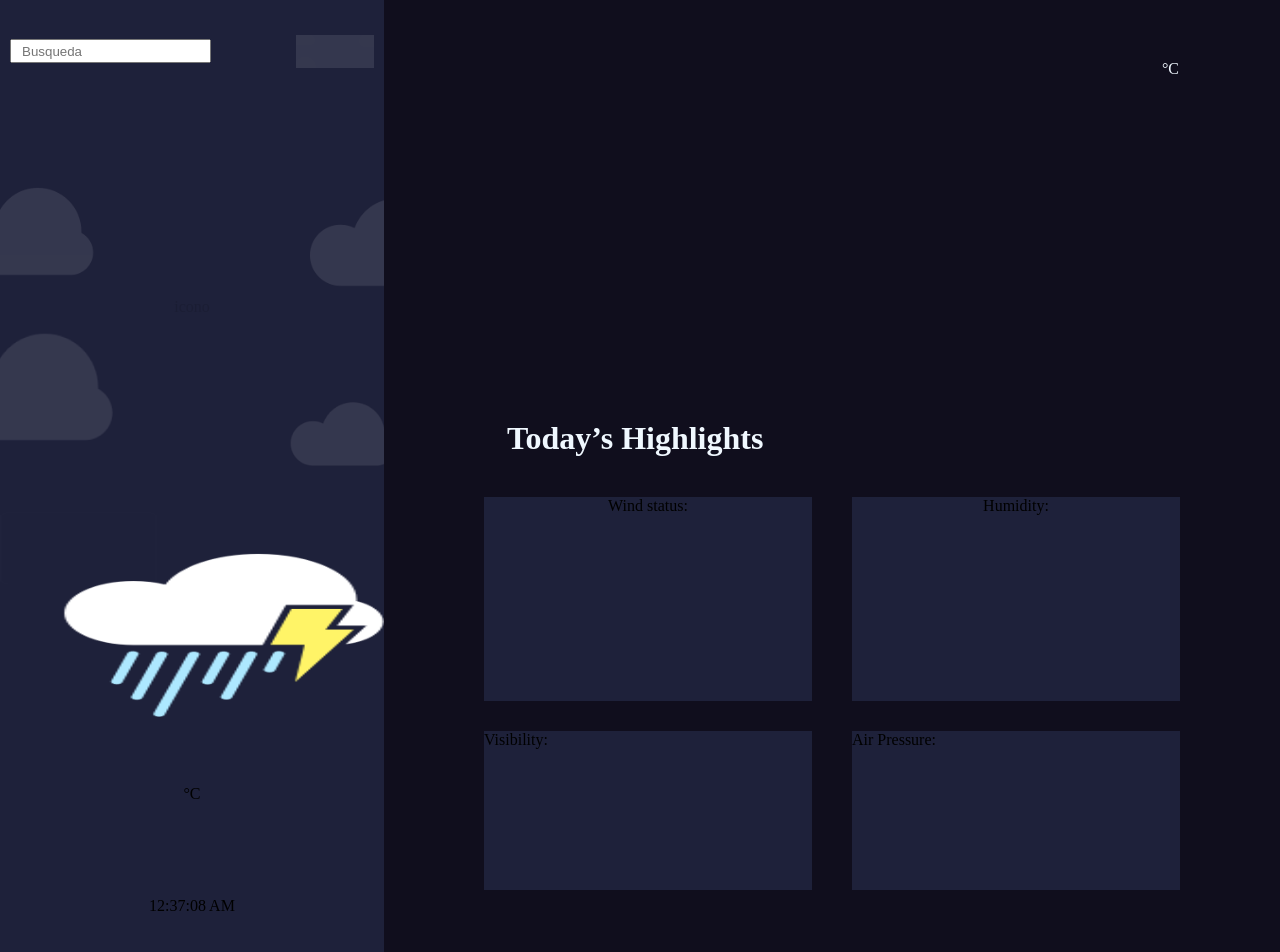
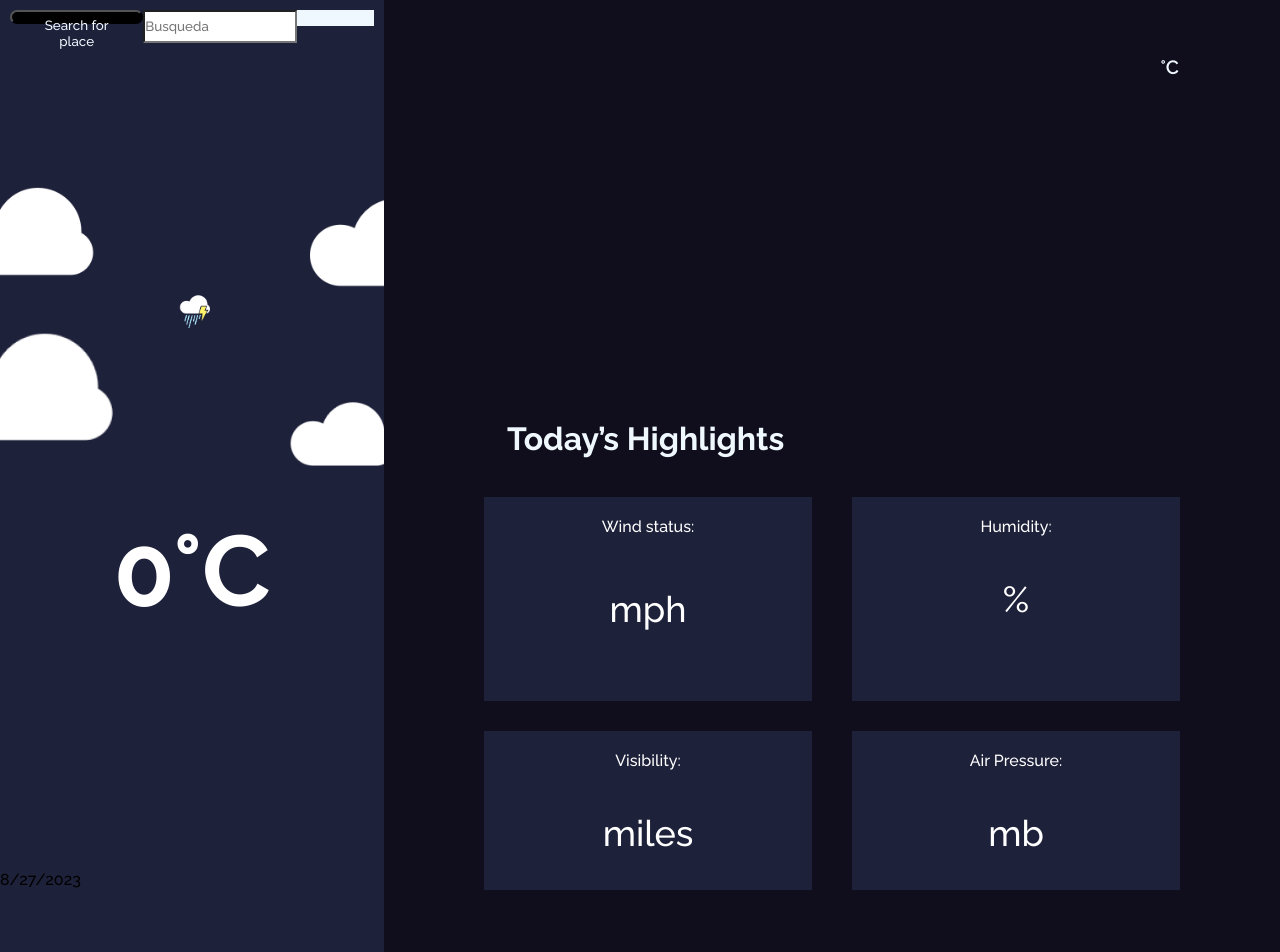
Before and after one commit to josuandrs/Weather-App-M2, a React (Vite) app: page / in a window 1280 px wide. Shown: the top 952 px of the page. Built offline with nearby package versions, Linux system fonts and the light colour scheme.

Commit message:
proyecto en desarrollo-renderizar

```diff
--- a/index.html
+++ b/index.html
@@ -5,6 +5,7 @@
     <link rel="icon" type="image/svg+xml" href="/vite.svg" />
     <meta name="viewport" content="width=device-width, initial-scale=1.0" />
     <title>Weather App</title>
+    <link href="https://fonts.googleapis.com/css2?family=Raleway:wght@500;600;700&display=swap" rel="stylesheet">
     <link href='https://unpkg.com/boxicons@2.1.4/css/boxicons.min.css' rel='stylesheet'>
   </head>
   <body>
--- a/src/App.css
+++ b/src/App.css
@@ -2,6 +2,7 @@
   margin: 0;
   padding: 0;
   box-sizing: border-box;
+  font-family: 'Raleway', sans-serif;
 }
 .ctn{
   width: 100vw;
@@ -11,40 +12,95 @@
 }
 .head{
   height: 810px;
-  background-color:#1E213A;
+  background-color:rgb(30, 33, 58);
   display: flex;
   flex-direction: column;
 }
-.headSection{
-  display: flex;
-  justify-content: center;
-  align-items: center;
+.search-sidebar {
+  width: 0;
+  height: 100%;
+  position: fixed;
+  top: 0;
+  left: 0;
+  background-color: #f15e5e;
+  overflow-x: hidden;
+  transition: 0.3s;
+  padding-top: 60px;
+  z-index: 1000;
+
 }
-.head :nth-child(1){
+
+.search-sidebar.visible {
+  width: 250px;
+}
+
+.sidebar-content {
+  padding: 20px;
+}
+.t-btn{
+  cursor: pointer;
+  padding: 5px 15px;
+  border-radius: 20px;
+  background-color: #000;
+  color: aliceblue;
+}
+.btn{
+  margin-top: 10px;
+  cursor: pointer;
+  padding: 5px 15px;
+  border-radius: 20px;
+  background-color: #000;
+  color: aliceblue;
+}
+
+.close-button {
+  position: absolute;
+  top: 20px;
+  right: 10px;
+  cursor: pointer;
+  padding: 5px 15px;
+  border-radius: 20px;
+  background-color: #000;
+  color: aliceblue;
+}
+
+.headSection1{
   height: 9%;
   display: flex;
   justify-content: space-between;
   padding: 10px 10px;
 }
 
-.head :nth-child(2){
+.headSection2{
   height: 38%;
-  background-image: url(../public/Cloud-background.png);
+  background-image: url();
+  background-image: linear-gradient(to bottom, rgba(0, 0, 0, 0.5), rgba(0, 0, 0, 0.2)), url(../public/Cloud-background.png);
   background-repeat: no-repeat;
   background-size: 150%;
   background-position: center;
-  opacity: .1;
+  display: flex;
+  justify-content: center;
+  align-items: center;
+
 }
-.head :nth-child(3){
+.headSection2 .icon{
+  opacity: 1;
+}
+.headSection3{
   height: 15%;
+  font-weight: 700;
+  font-size: 100px;
+  display: flex;
+  justify-content: center;
+  color: #fff;
 }
-.head :nth-child(4){
+.headSection4{
   height: 13%;
 }
-.head :nth-child(5){
+.headSection5{
   height: 7%;
 }
-.head :nth-child(6){
+.headSection6{
   height: 18%;
 }
 .main{
@@ -63,6 +119,8 @@
   align-items: flex-end;
   margin-right: 20px;
   color: aliceblue;
+  font-weight: 600;
+  font-size: 1.2em;
 }
 .mainUp2{
   height: 95%;
@@ -71,10 +129,21 @@
   gap: 30px;
   padding: 30px 52px;
 }
+.bloqueMainUp2{
+  color: #fff;
+}
 .bloque{
   width: 120px;
   height: 177px;
   background-color: #1E213A;
+  display: flex;
+  flex-direction: column;
+  justify-content: space-around;
+  align-items: center;
+  color: #fff;
+}
+.bloque > img{
+  width: 80%;
 
 }
 .mainDown{
@@ -99,20 +168,42 @@
   height: 204px;
   background-color: #1E213A;
   display: flex;
-  justify-content: center;
+  align-items: center;
+  padding-top: 20px;
+  flex-direction: column;
+  color: #fff;
+}
+.bloque1 > span{
+  margin-bottom: 10px;
 }
 .bloque13{
   width: 328px;
   height: 204px;
   background-color: #1E213A;
   display: flex;
-  justify-content: center;
+  flex-direction: column;
+  align-items: center;
+  padding-top: 20px;
+  color: #fff;
 }
 .bloque2{
   width: 328px;
   height: 159px;
   background-color: #1E213A;
-
+  color: #fff;
+  display: flex;
+  padding-top: 20px;
+  align-items: center;
+  flex-direction: column;
+}
+.subBloque{
+  margin-top: 20px;
+  font-weight: 700;
+  font-size: 60px;
+}
+.subBloque > span{
+  font-weight: 500;
+  font-size: 36px;
 }
 .mainFoter{
   height: 5%;
--- a/src/App.jsx
+++ b/src/App.jsx
@@ -13,7 +13,8 @@ const App = () => {
     temperature: "",
     location: "",
     visibility: "",
-    pressure: ""
+    pressure: "",
+    description: "",
   });
   const [forecastData, setForecastData] = useState([]);
   const [currentDateTime, setCurrentDateTime] = useState(new Date());
@@ -25,6 +26,28 @@ const App = () => {
 
     return () => clearInterval(interval);
   }, []);
+
+  function NavBar (){
+    const [sidebarVisible, setSidebarVisible] = useState(false);
+    const toggleSidebar = (e) => {
+      e.preventDefault();
+      setSidebarVisible(!sidebarVisible);
+    }
+    return(
+      <div className="navbar">
+        <button className="t-btn" onClick={toggleSidebar}>Search for place</button>
+        <div className={`search-sidebar ${sidebarVisible ? "visible" : ""}`}>
+          <div className="sidebar-content">
+            <input className="s-btn" type="text" placeholder="Search location" />
+            <button className="btn">Search</button>
+          </div>
+          <button className="close-button" onClick={toggleSidebar}>
+            Close
+          </button>
+        </div>
+      </div>
+    )
+  }
 
   const getWeatherImage = (temperature) => {
     if (temperature < 10) {
@@ -52,7 +75,8 @@ const App = () => {
         temperature: data.main.temp,
         location: data.name,
         visibility: data.visibility,
-        pressure: data.main.pressure
+        pressure: data.main.pressure,
+        description: data.weather.description,
       });
 
       const forecastUrl = `https://api.openweathermap.org/data/2.5/forecast?q=${element[0].value}&units=metric&appid=${apiKey}`;
@@ -64,23 +88,28 @@ const App = () => {
     } catch (error) {
       console.error("Error fetching weather data:", error);
     }
+
+
+
   };
 
   return (
     <div className='ctn'>
       <div className='head'>
-        <div className='headSection'>
+        <div className='headSection1'>
+        <NavBar />
           <input type="text" className='cityInput' placeholder='Busqueda' />
           <div className='search-icon' onClick={search}>
-            <img src={search_icon} alt="" />
+
           </div>
         </div>
-        <div className='headSection'>icono</div>
-        <img src={getWeatherImage(weatherData.temperature)} alt="Weather" />
-        <div className='headSection'>{weatherData.temperature}°C</div>
-        <div className='headSection'>{currentDateTime.toLocaleTimeString()}</div>
-        <div className='headSection'>{currentDateTime.toLocaleDateString()}</div>
-        <div className='headSection'>{weatherData.location}</div>
+        <div className='headSection2'>
+          <img className="icon" src={getWeatherImage(weatherData.temperature)} alt="Weather" />
+        </div>
+        <div className='headSection3'>{Math.floor(weatherData.temperature)}°C</div>
+        <div className='headSection4'>{weatherData.description}</div>
+        <div className='headSection5'>{currentDateTime.toLocaleDateString()}</div>
+        <div className='headSection6'>{weatherData.location}</div>
       </div>
       <div className='main'>
         <div className='mainUp'>
@@ -88,8 +117,9 @@ const App = () => {
           <div className='mainUp2'>
             {forecastData.map((forecastItem, index) => (
               <div className='bloque' key={index}>
+                <div className='bloqueMainUp2'>Fecha</div>
+                <img src={getWeatherImage(forecastItem.main.temp)} alt="Weather" />
                 {forecastItem.main.temp}°C
-                <img src={getWeatherImage(forecastItem.main.temp)} alt="Weather" />
               </div>
             ))}
           </div>
@@ -97,10 +127,26 @@ const App = () => {
         <div className='mainDown'>
           <h1>Today’s Highlights</h1>
           <div className='mainDownBloques'>
-            <div className='bloque1'>Wind status: {weatherData.windSpeed}</div>
-            <div className='bloque13'>Humidity: {weatherData.humidity}</div>
-            <div className='bloque2'>Visibility: {weatherData.visibility}</div>
-            <div className='bloque2'>Air Pressure: {weatherData.pressure}</div>
+            <div className='bloque1'><span>Wind status:</span>
+              <div className='subBloque'>
+                {weatherData.windSpeed} <span>mph</span>
+              </div>
+            </div>
+            <div className='bloque13'><span>Humidity: </span>
+              <div className='subBloque'>
+                {weatherData.humidity} <span>%</span>
+              </div>
+            </div>
+            <div className='bloque2'><span>Visibility:</span>
+              <div className='subBloque'>
+                {weatherData.visibility} <span>miles</span>
+              </div>
+            </div>
+            <div className='bloque2'><span>Air Pressure:</span>
+              <div className='subBloque'>
+                {weatherData.pressure} <span>mb</span>
+              </div>
+            </div>
           </div>
         </div>
         <div className='mainFoter'>username</div>
```
